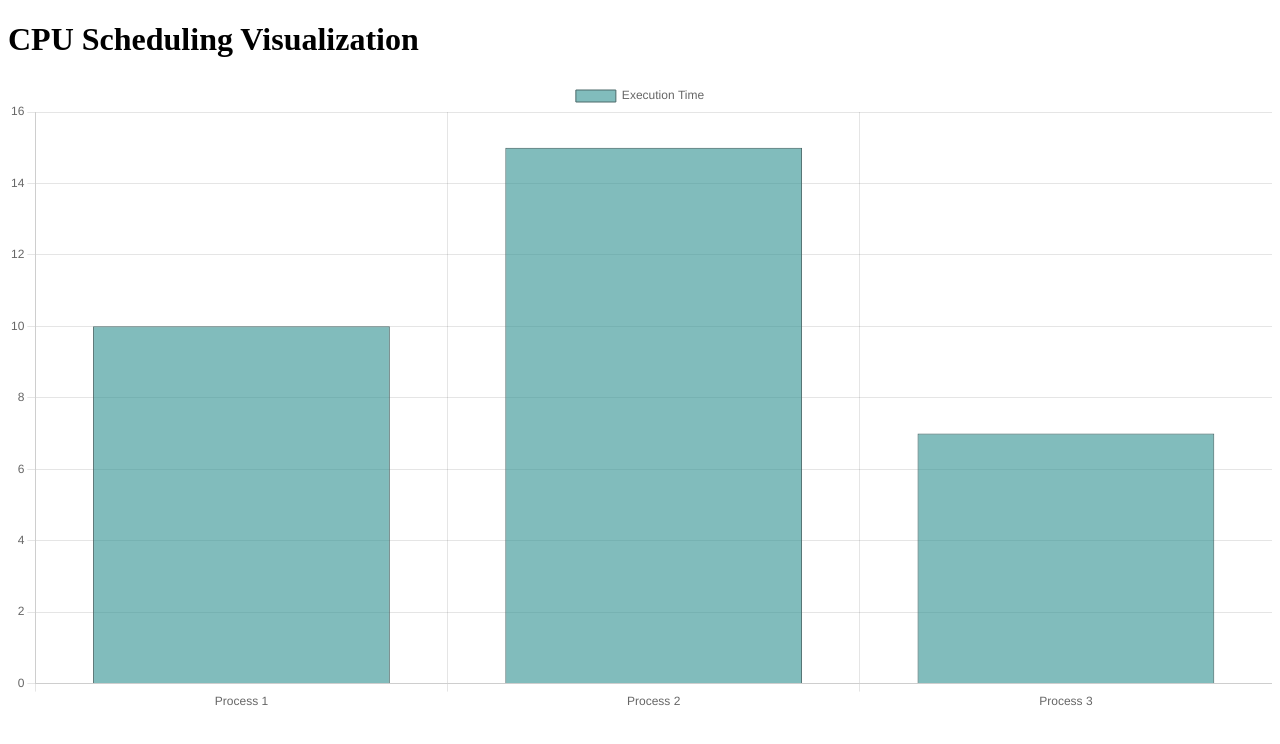
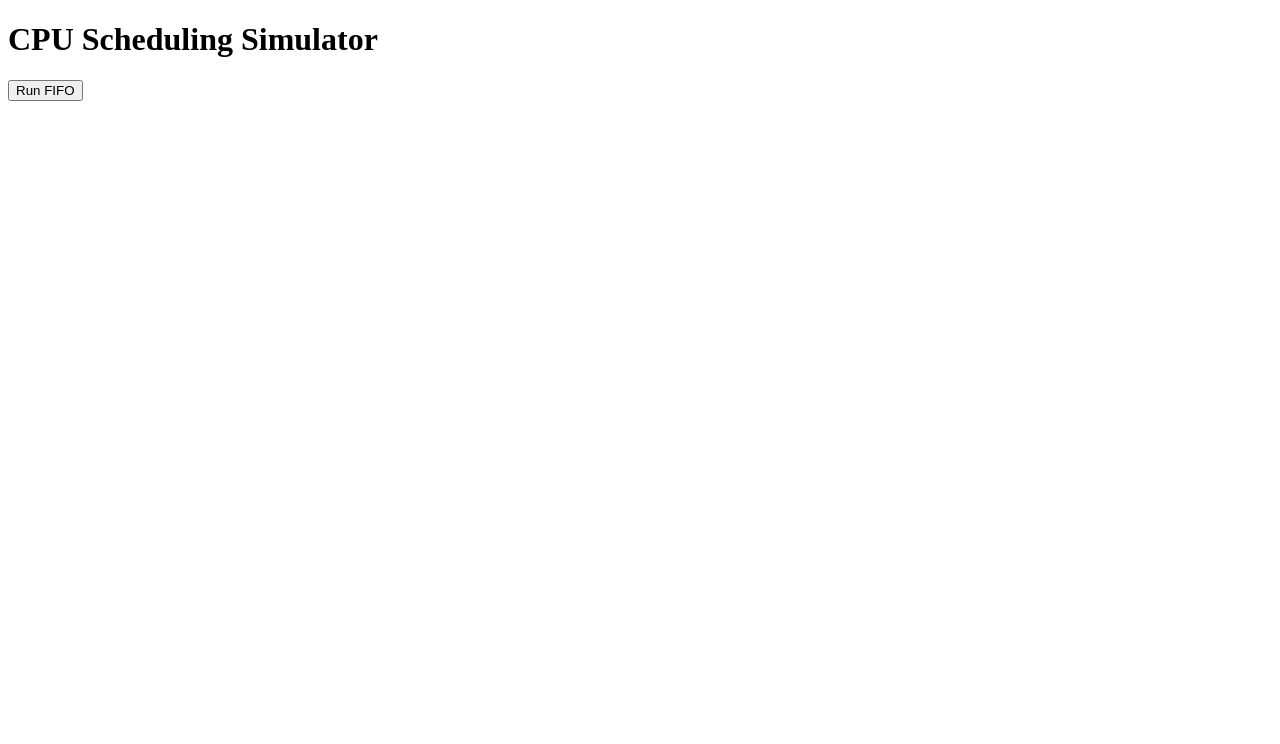
Before and after one commit to materialsteam13/cpu-schedule-sim, a Next.js app: page /scheduler in a window 1280 px wide. Shown: the top 744 px of the page. Built offline with nearby package versions, Linux system fonts and the light colour scheme.

Commit message:
Bar Graph is shown on home screen, buttons don't change things yet

```diff
--- a/package.json
+++ b/package.json
@@ -13,6 +13,7 @@
     "jspdf": "^3.0.0",
     "next": "15.2.1",
     "react": "^19.0.0",
+    "react-chartjs-2": "^5.3.0",
     "react-dom": "^19.0.0"
   },
   "devDependencies": {
--- a/pages/scheduler.js
+++ b/pages/scheduler.js
@@ -1,11 +1,29 @@
-import dynamic from "next/dynamic";
-const ChartComponent = dynamic(() => import("../components/ChartComponent"), { ssr: false });
+import { useState } from 'react';
+import { fifoScheduler } from '../utils/fifo';
 
 export default function Scheduler() {
+    const [results, setResults] = useState([]);
+
+    const runFIFO = () => {
+        const processes = [
+            { id: 1, arrivalTime: 3, burstTime: 7 },
+            { id: 2, arrivalTime: 1, burstTime: 5 },
+            { id: 3, arrivalTime: 2, burstTime: 2 }
+        ];
+        setResults(fifoScheduler(processes));
+    };
+
     return (
         <div>
-            <h1>CPU Scheduling Visualization</h1>
-            <ChartComponent />
+            <h1>CPU Scheduling Simulator</h1>
+            <button onClick={runFIFO}>Run FIFO</button>
+            <ul>
+                {results.map((process, index) => (
+                    <li key={index}>
+                        Process {process.id}: Arrival Time {process.arrivalTime}, Burst Time {process.burstTime}
+                    </li>
+                ))}
+            </ul>
         </div>
     );
 }
```
Also changed, not shown: 1 other file (tests, documents, lock files or other folders).
